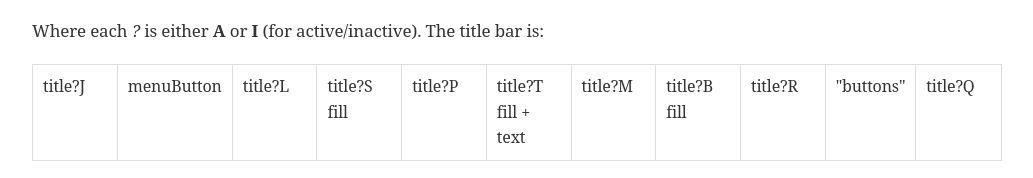
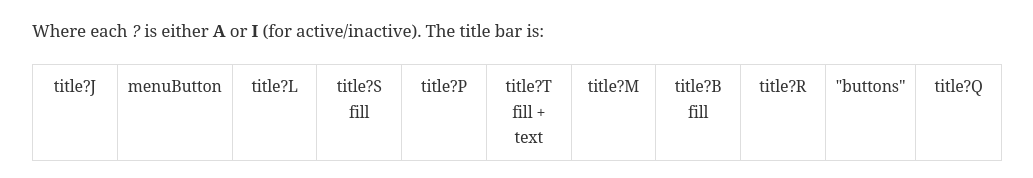
Before and after one commit to ice-wm/themes, a plain HTML site: page index.html in a window 1280 px wide. Shown: the part 3484-3662 px from the top of the page, without its empty margins (123-1156 px from the left). Drawn offline with Linux system fonts and the light colour scheme.

Commit message:
center table cells

```diff
--- a/index.html
+++ b/index.html
@@ -709,20 +709,20 @@ The title bar is:</p>
 </colgroup>
 <tbody>
 <tr>
-<td class="tableblock halign-left valign-top"><p class="tableblock">title?J</p></td>
-<td class="tableblock halign-left valign-top"><p class="tableblock">menuButton</p></td>
-<td class="tableblock halign-left valign-top"><p class="tableblock">title?L</p></td>
-<td class="tableblock halign-left valign-top"><p class="tableblock">title?S<br>
+<td class="tableblock halign-center valign-top"><p class="tableblock">title?J</p></td>
+<td class="tableblock halign-center valign-top"><p class="tableblock">menuButton</p></td>
+<td class="tableblock halign-center valign-top"><p class="tableblock">title?L</p></td>
+<td class="tableblock halign-center valign-top"><p class="tableblock">title?S<br>
   fill</p></td>
-<td class="tableblock halign-left valign-top"><p class="tableblock">title?P</p></td>
-<td class="tableblock halign-left valign-top"><p class="tableblock">title?T<br>
-  fill +<br>
-  text</p></td>
-<td class="tableblock halign-left valign-top"><p class="tableblock">title?M</p></td>
-<td class="tableblock halign-left valign-top"><p class="tableblock">title?B fill</p></td>
-<td class="tableblock halign-left valign-top"><p class="tableblock">title?R</p></td>
-<td class="tableblock halign-left valign-top"><p class="tableblock">"buttons"</p></td>
-<td class="tableblock halign-left valign-top"><p class="tableblock">title?Q</p></td>
+<td class="tableblock halign-center valign-top"><p class="tableblock">title?P</p></td>
+<td class="tableblock halign-center valign-top"><p class="tableblock">title?T<br>
+  fill + text</p></td>
+<td class="tableblock halign-center valign-top"><p class="tableblock">title?M</p></td>
+<td class="tableblock halign-center valign-top"><p class="tableblock">title?B<br>
+  fill</p></td>
+<td class="tableblock halign-center valign-top"><p class="tableblock">title?R</p></td>
+<td class="tableblock halign-center valign-top"><p class="tableblock">"buttons"</p></td>
+<td class="tableblock halign-center valign-top"><p class="tableblock">title?Q</p></td>
 </tr>
 </tbody>
 </table>
@@ -1064,7 +1064,7 @@ If you wish to improve this document, please send a message to
 </div>
 <div id="footer">
 <div id="footer-text">
-Last updated 2018-09-26 19:04:59 CEST
+Last updated 2018-09-26 20:17:51 CEST
 </div>
 </div>
 </body>
```
Also changed, not shown: 1 other file.
